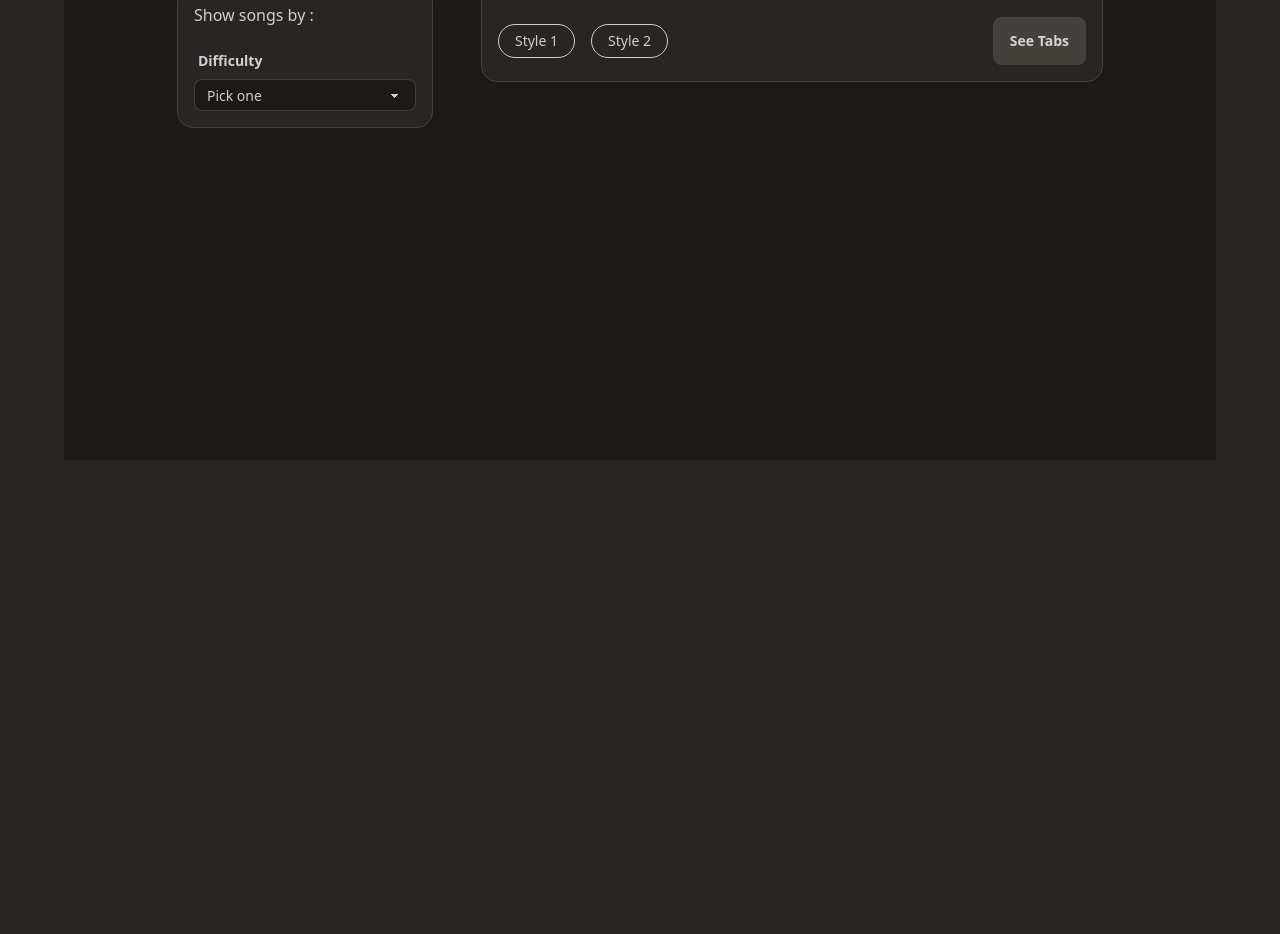
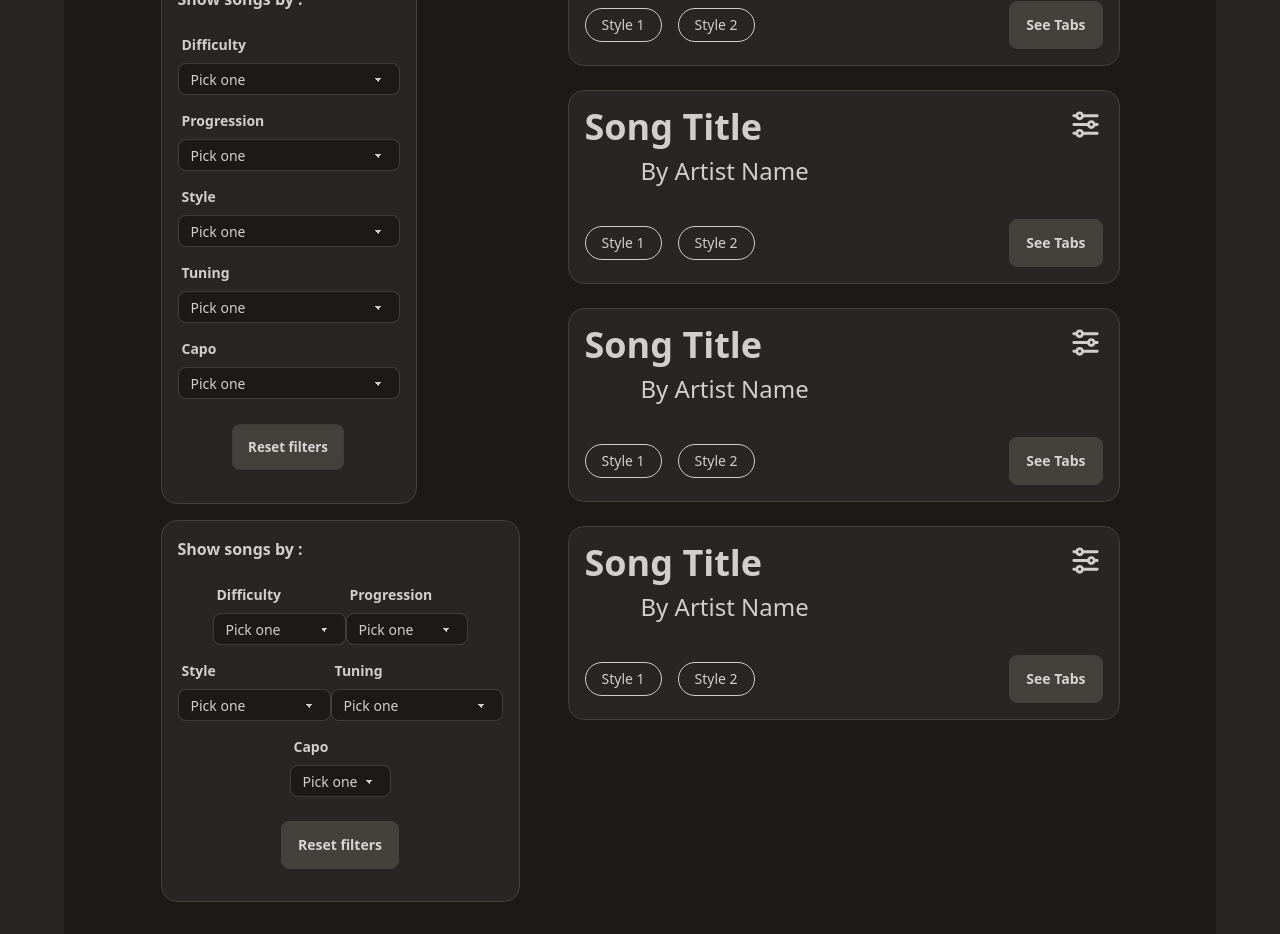
Before and after one commit to AnthonyBourret/My_Guitar_Tabs-client, a React (Vite) app: page / in a window 1280 px wide. Shown: the part 340-1274 px from the top of the page. Before the commit the page ends 800 px from the top, so only its background shows below. Built offline with nearby package versions, Linux system fonts and the light colour scheme.

Commit message:
:construction: Song Cards Displayed & Filters Desktop

```diff
--- a/src/App.tsx
+++ b/src/App.tsx
@@ -6,11 +6,13 @@ import EditSong from './components/EditSong/EditSong';
 import Profile from './components/Profile/Profile';
 import Login from './components/Login/Login';
 import Signup from './components/Signup/Signup';
+import SongPage from "./components/SongPage/SongPage";
 
 function App() {
   return (
     <Routes>
       <Route path="/" element={<HomePage />} />
+      <Route path="/song" element={<SongPage />} />
       <Route path="/add-a-song" element={<AddSong />} />
       <Route path="/edit-song" element={<EditSong />} />
       <Route path="/profile" element={<Profile />} />
--- a/src/components/SongCard/SongCard.tsx
+++ b/src/components/CustomComponents/SongCard.tsx
@@ -3,7 +3,7 @@ import { IconInProgress, IconLearned, IconToLearn } from '../../svg';
 
 function SongCard() {
     return (
-        <div className="flex flex-col gap-8 border border-primary bg-base-100 rounded-box w-full items-center p-4 min-[820px]:w-3/5">
+        <div className="flex flex-col gap-8 border border-primary bg-base-100 rounded-box w-full items-center p-4 min-[820px]:w-full">
             <div className="w-full flex flex-col gap-2">
                 <div className="flex justify-between">
                     <h2 className="text-3xl self-start font-semibold min-[820px]:text-4xl">Song Title</h2>
--- a/src/components/Filters/FilterDesktop.tsx
+++ b/src/components/Filters/FilterDesktop.tsx
@@ -3,8 +3,8 @@ import React from 'react';
 function FilterDesktop() {
     return (
         <div className="hidden sm:flex flex-col rounded-box w-64 gap-4 bg-base-100 p-4 border border-primary">
-            <h2>Show songs by :</h2>
-            <div className="flex flex-col w-full gap-2">
+            <h2 className="font-semibold">Show songs by :</h2>
+            <div className="flex flex-col w-full items-center gap-2">
                 <label className="form-control w-full max-w-xs">
                     <div className="label">
                         <span className="label-text font-semibold">Difficulty</span>
@@ -12,8 +12,59 @@ function FilterDesktop() {
                     <select className="select select-sm select-bordered bg-neutral">
                         <option disabled selected>Pick one</option>
                         <option>Beginner</option>
+                        <option>Intermediate</option>
+                        <option>Confirmed</option>
                     </select>
                 </label>
+                <label className="form-control w-full max-w-xs">
+                    <div className="label">
+                        <span className="label-text font-semibold">Progression</span>
+                    </div>
+                    <select className="select select-sm select-bordered bg-neutral">
+                        <option disabled selected>Pick one</option>
+                        <option>To learn</option>
+                        <option>In progress</option>
+                        <option>Learned</option>
+                    </select>
+                </label>
+                <label className="form-control w-full max-w-xs">
+                    <div className="label">
+                        <span className="label-text font-semibold">Style</span>
+                    </div>
+                    <select className="select select-sm select-bordered bg-neutral">
+                        <option disabled selected>Pick one</option>
+                        {/* Todo => .map on the fetched data to display the different styles */}
+                        <option>Rock</option>
+                        <option>Folk</option>
+                        <option>Alternative Rock</option>
+                        <option>Blues</option>
+                    </select>
+                </label>
+                <label className="form-control w-full max-w-xs">
+                    <div className="label">
+                        <span className="label-text font-semibold">Tuning</span>
+                    </div>
+                    <select className="select select-sm select-bordered bg-neutral">
+                        <option disabled selected>Pick one</option>
+                        {/* Todo => .map on the fetched data to display the different tunings */}
+                        <option>EADGBE - Standard</option>
+                        <option>DADGBE - Drop D</option>
+                    </select>
+                </label>
+                <label className="form-control w-full max-w-xs">
+                    <div className="label">
+                        <span className="label-text font-semibold">Capo</span>
+                    </div>
+                    <select className="select select-sm select-bordered bg-neutral">
+                        <option disabled selected>Pick one</option>
+                        <option>None</option>
+                        <option>1</option>
+                        <option>2</option>
+                        <option>3</option>
+                        <option>4</option>
+                    </select>
+                </label>
+                <button type="button" className="btn btn-primary w-fit my-4">Reset filters</button>
             </div>
         </div>
     );
--- a/src/components/Filters/FilterMobile.tsx
+++ b/src/components/Filters/FilterMobile.tsx
@@ -2,8 +2,75 @@ import React from 'react';
 
 function FilterMobile() {
     return (
-        <div>
-            <h2>Show songs by :</h2>
+        <div className="sm:flex flex-col rounded-box gap-4 bg-base-100 p-4 border border-primary">
+            <h2 className="font-semibold">Show songs by :</h2>
+            <div className="flex flex-col w-full items-center gap-2">
+                <div className="flex">
+                    <label className="form-control w-full max-w-xs">
+                        <div className="label">
+                            <span className="label-text font-semibold">Difficulty</span>
+                        </div>
+                        <select className="select select-sm select-bordered bg-neutral">
+                            <option disabled selected>Pick one</option>
+                            <option>Beginner</option>
+                            <option>Intermediate</option>
+                            <option>Confirmed</option>
+                        </select>
+                    </label>
+                    <label className="form-control w-full max-w-xs">
+                        <div className="label">
+                            <span className="label-text font-semibold">Progression</span>
+                        </div>
+                        <select className="select select-sm select-bordered bg-neutral">
+                            <option disabled selected>Pick one</option>
+                            <option>To learn</option>
+                            <option>In progress</option>
+                            <option>Learned</option>
+                        </select>
+                    </label>
+                </div>
+                <div className="flex">
+                    <label className="form-control w-full max-w-xs">
+                        <div className="label">
+                            <span className="label-text font-semibold">Style</span>
+                        </div>
+                        <select className="select select-sm select-bordered bg-neutral">
+                            <option disabled selected>Pick one</option>
+                            {/* Todo => .map on the fetched data to display the different styles */}
+                            <option>Rock</option>
+                            <option>Folk</option>
+                            <option>Alternative Rock</option>
+                            <option>Blues</option>
+                        </select>
+                    </label>
+                    <label className="form-control w-full max-w-xs">
+                        <div className="label">
+                            <span className="label-text font-semibold">Tuning</span>
+                        </div>
+                        <select className="select select-sm select-bordered bg-neutral">
+                            <option disabled selected>Pick one</option>
+                            {/* Todo => .map on the fetched data to display the different tunings */}
+                            <option>EADGBE - Standard</option>
+                            <option>DADGBE - Drop D</option>
+                        </select>
+                    </label>
+
+                </div>
+                <label className="form-control w-fit max-w-xs">
+                    <div className="label">
+                        <span className="label-text font-semibold">Capo</span>
+                    </div>
+                    <select className="select select-sm select-bordered bg-neutral">
+                        <option disabled selected>Pick one</option>
+                        <option>None</option>
+                        <option>1</option>
+                        <option>2</option>
+                        <option>3</option>
+                        <option>4</option>
+                    </select>
+                </label>
+                <button type="button" className="btn btn-primary w-fit my-4">Reset filters</button>
+            </div>
         </div>
     );
 };
--- a/src/components/HomePage/HomePage.tsx
+++ b/src/components/HomePage/HomePage.tsx
@@ -1,19 +1,27 @@
 import React from 'react';
 import Header from '../Header/Header';
 import FilterDesktop from '../Filters/FilterDesktop';
-import SongCard from '../SongCard/SongCard';
+import FilterMobile from "../Filters/FilterMobile";
+import SongCard from '../CustomComponents/SongCard';
 import AvatarDesktop from './AvatarDesktop';
 
 function HomePage() {
   return (
-    <div className="flex flex-col items-center w-full sm:w-[90%] bg-neutral min-h-screen">
+    <div className="flex flex-col items-center w-full sm:w-[90%] bg-neutral min-h-screen pb-8">
       <Header />
-      <div className="w-[90%] flex flex-col items-center sm:flex-row sm:justify-center sm:items-start sm:gap-12 sm:mt-4">
+      <div className="flex flex-col w-full sm:flex-row sm:justify-center gap-12 px-6">
         <div className="flex flex-col gap-4">
           <AvatarDesktop />
           <FilterDesktop />
+          <FilterMobile />
         </div>
-        <SongCard />
+        <div className="w-full min-[820px]:w-1/2 flex flex-col gap-6">
+          {/* Todo => .map on the fectched data to display the user's songs*/}
+          <SongCard />
+          <SongCard />
+          <SongCard />
+          <SongCard />
+        </div>
       </div>
     </div>
   );
--- /dev/null
+++ b/src/components/SongPage/SongPage.tsx
@@ -0,0 +1,9 @@
+import React from 'react'
+
+function SongPage() {
+    return (
+        <div>SongPage</div>
+    )
+}
+
+export default SongPage
```
